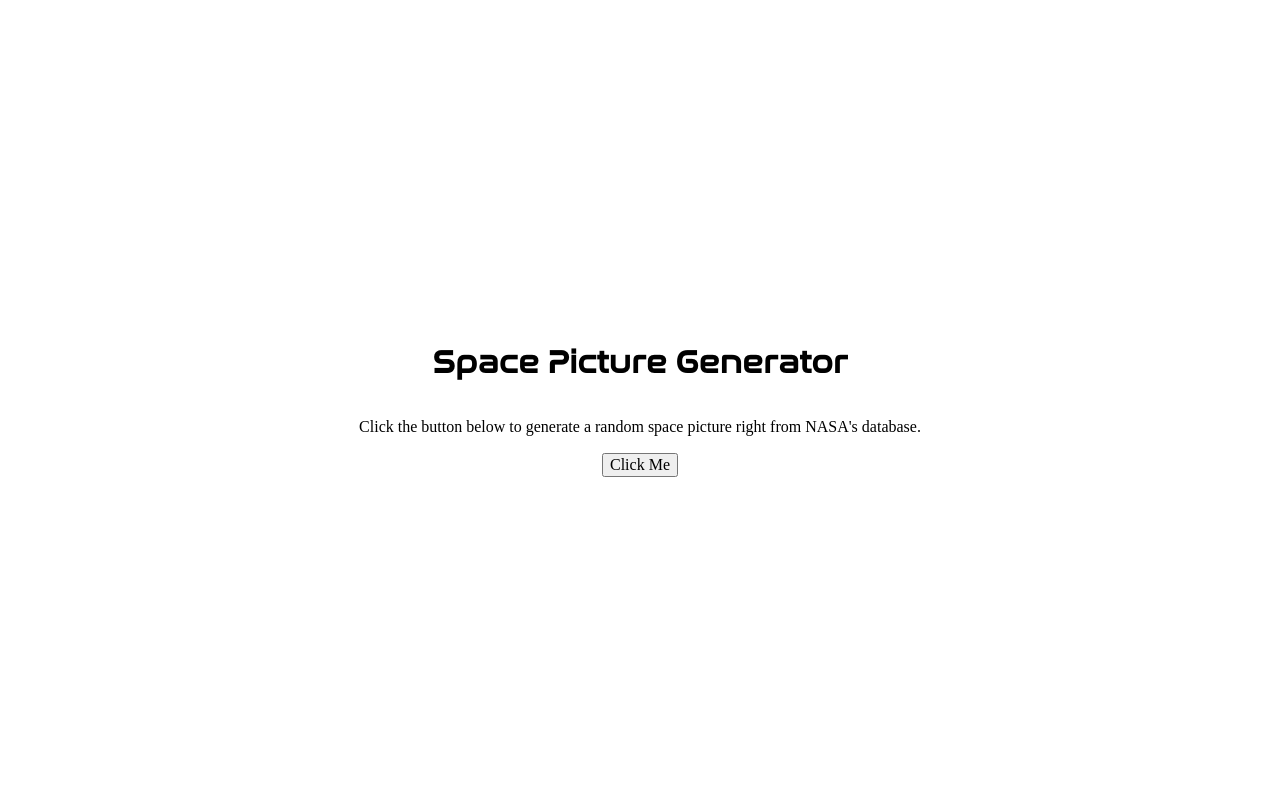
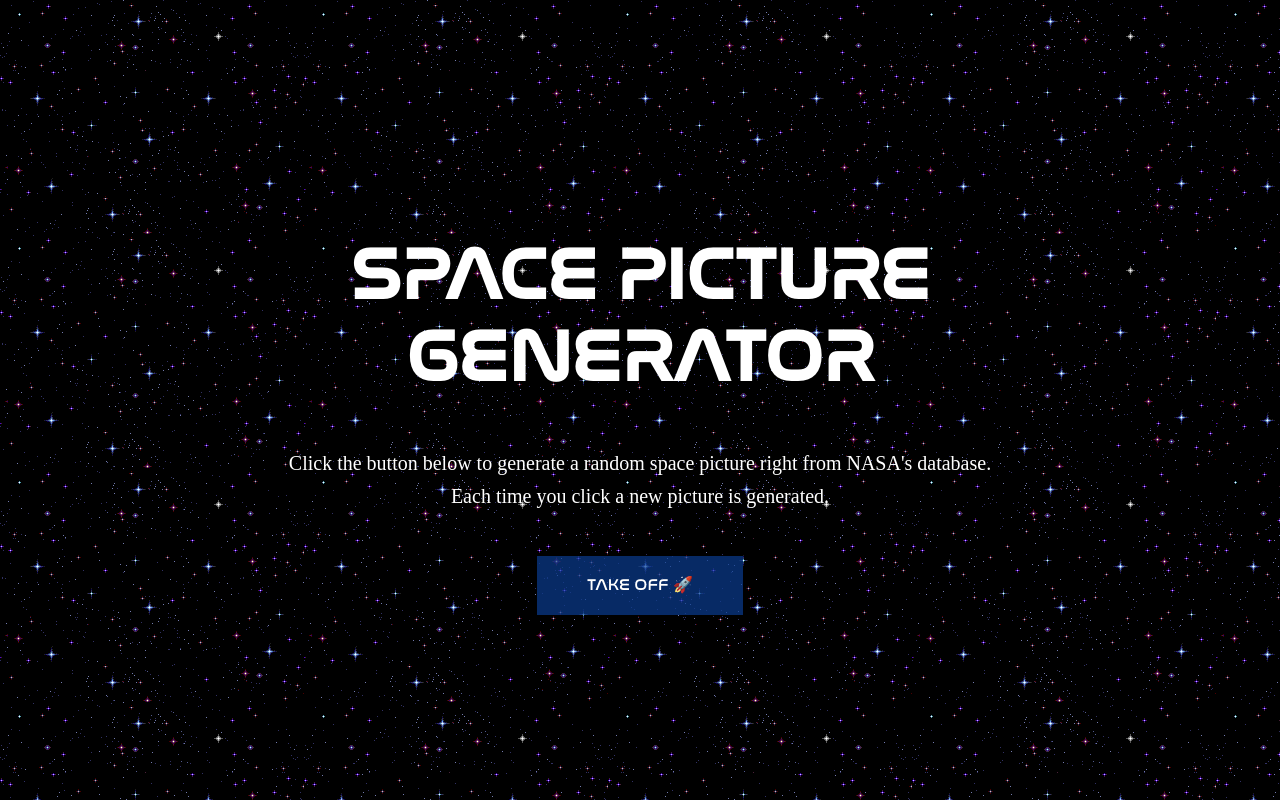
Before and after one commit to morganlloyd/into-the-stars, a plain HTML site: page index.html in a window 1280 px wide. Drawn offline with Linux system fonts and the light colour scheme; a web font is replaced by a local one.

Commit message:
More styling on the header, worked on the javascript logic

```diff
--- a/index.html
+++ b/index.html
@@ -10,9 +10,10 @@
 <body>
     <div class="wrapper">
         <header class="headContent">
-            <h1>Space Picture Generator</h1>
+            <h1>Space Picture <br>Generator</h1>
             <p>Click the button below to generate a random space picture right from NASA's database.</p>
-            <button class="randomButton">Click Me</button>
+            <p>Each time you click a new picture is generated.</p>
+            <button class="randomButton">Take Off 🚀</button>
         </header>
 
         <section class="nasaImgContainer">
--- a/script.js
+++ b/script.js
@@ -52,9 +52,21 @@ nasaApp.showPicture = (arrayOfData) => {
 }
 nasaApp.setUpEventListeners = () => {
     const randomButton = document.querySelector(`.randomButton`);
+
     randomButton.addEventListener(`click`, function(e) {
+
         nasaApp.getPicture();
-    })
+
+
+        pictureContainer.style.display = "block";
+
+        pictureContainer.scrollIntoView({
+            behavior: "smooth"
+        });
+
+
+
+    });
 };
 
 
--- a/styles/sass/partials/_baseStyle.scss
+++ b/styles/sass/partials/_baseStyle.scss
@@ -1,7 +1,32 @@
-h1 {
-    font-family: $logoFont;
+html {
+    scroll-behavior: smooth;
 }
 
-p, button {
+h1 {
+    text-align: center;
+    font-family: $logoFont;
+    @include fontSize(90);
+    text-transform: uppercase;
+}
+
+button {
+    padding: 20px 50px;
+    margin-top: 42.88px;
+    cursor: pointer;
+    font-family: $logoFont;
+    text-transform: uppercase;
+    border: none;
+    background-color: rgba($color: #0B3D91, $alpha: .7);
+
+}
+
+p {
     font-family: $bodyFont;
+    text-align: center;
+    @include fontSize(25);
+    margin: 5px 0px;
 }
+
+h1, p, button {
+    color: white;
+}
--- a/styles/sass/partials/_body.scss
+++ b/styles/sass/partials/_body.scss
@@ -1,4 +1,5 @@
 body {
+    background-image: url(../assets/sparkling-stars.gif);
     .wrapper {
         width: 1200px;
         margin: 0 auto;
```
Also changed, not shown: assets/sparkling-stars.gif (renamed from assets/giphy (3).gif), styles/style.css.
